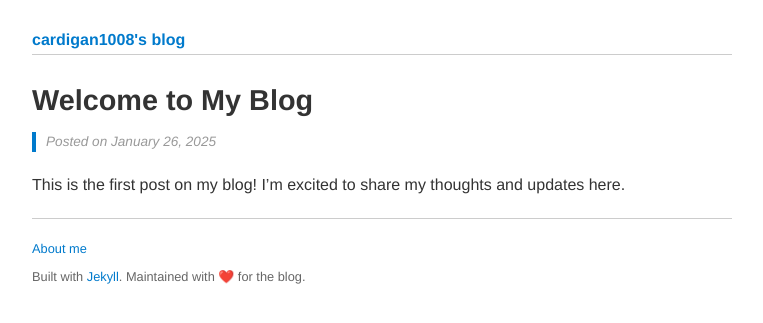
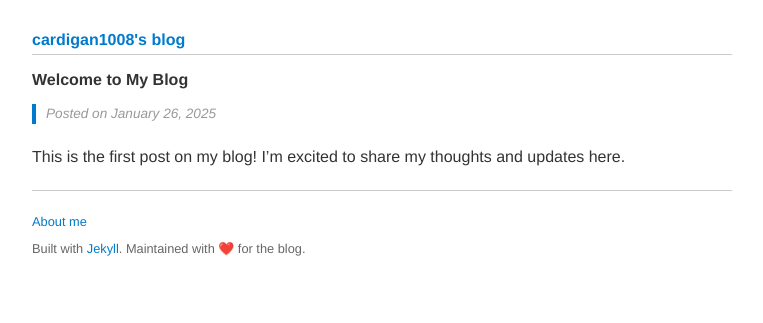
Before and after one commit to cardigan1008/cardigan1008.github.io, a Jekyll site: the page built from _posts/2025-01-26-welcome-to-my-blog.md, in a window 1280 px wide. Shown: the top 323 px of the page, without its empty margins (258-1021 px from the left). Built offline with Jekyll 4.4.1, drawn with Linux system fonts in a browser that asks for light colours.

Commit message:
feat: new desc

```diff
--- a/assets/css/post.css
+++ b/assets/css/post.css
@@ -35,7 +35,7 @@ header h1 a:hover {
 }
 
 .blog-post h1 {
-    font-size: 1.8rem;
+    font-size: 1rem;
     color: #333;
     margin-bottom: 15px;
 }
```
